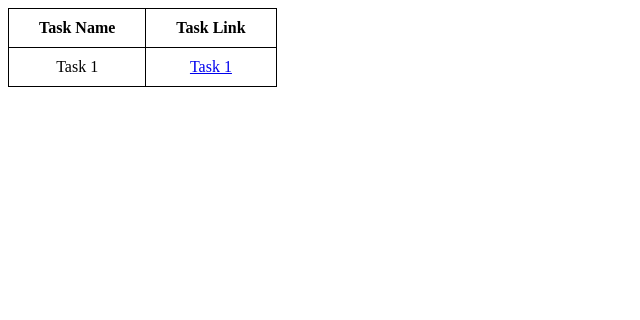
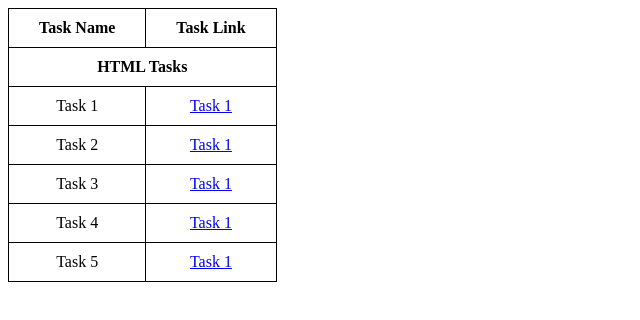
Before and after one commit to bhavya51/Ethnus_Intern_Tasks, a plain HTML site: page index.html in a window 1280 px wide. Shown: the whole page, without its empty margins (0-640 px from the left). Drawn offline with Linux system fonts and the light colour scheme.

Commit message:
Update index.html

```diff
--- a/index.html
+++ b/index.html
@@ -22,9 +22,30 @@
             <th>Task Name</th>
             <th>Task Link</th>
         </tr>
+
+        <!--  HTML TASKS -->
+        <tr>
+            <td colspan = "2"><b> HTML Tasks </b></td>
+        </tr>
         <tr>
             <td>Task 1</td>
-            <td><a href="HTML_Tasks/Task1.html"> Task 1</a></td>
+            <td><a href="Task1_HTML.html"> Task 1</a></td>
+        </tr>
+        <tr>
+            <td>Task 2</td>
+            <td><a href="Task2_HTML.html"> Task 1</a></td>
+        </tr>
+        <tr>
+            <td>Task 3</td>
+            <td><a href="Task3_HTML.html"> Task 1</a></td>
+        </tr>
+        <tr>
+            <td>Task 4</td>
+            <td><a href="Task4_HTML.html"> Task 1</a></td>
+        </tr>
+        <tr>
+            <td>Task 5</td>
+            <td><a href="Task5_HTML.html"> Task 1</a></td>
         </tr>
     </table>
 
```
